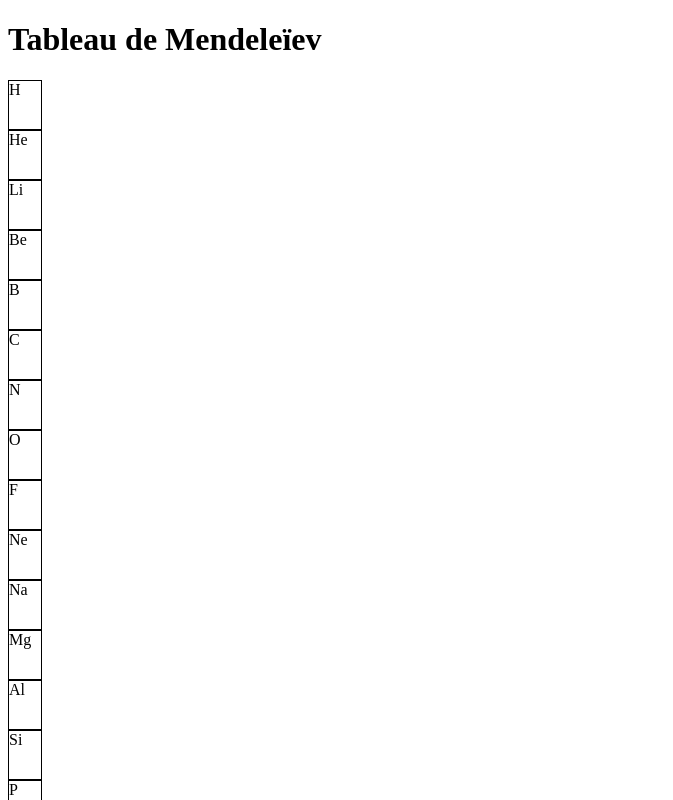
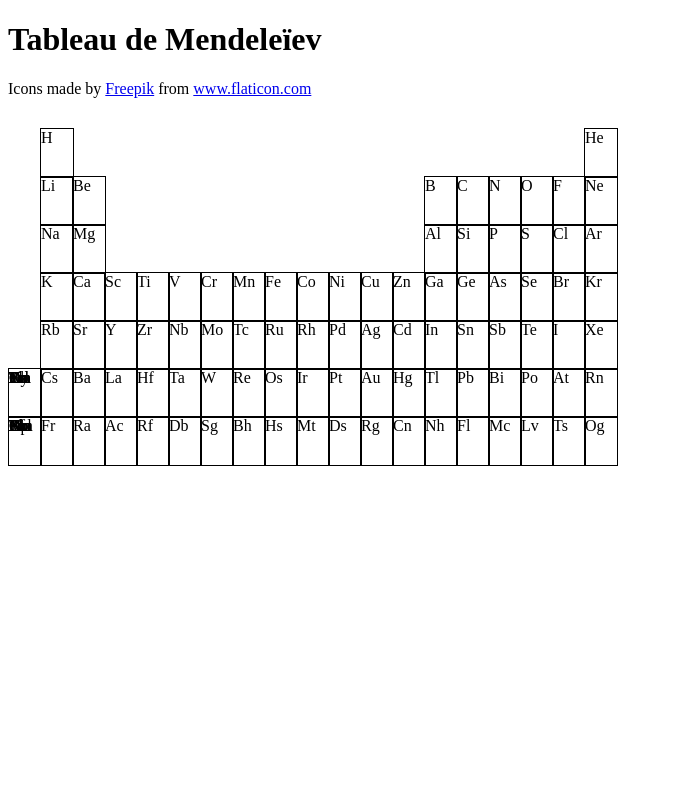
Before and after one commit to jlg-formation/tsr-juillet-2021, a website built with webpack: page front/src/index.html in a window 1280 px wide. Shown: the top 800 px of the page, without its empty margins (0-673 px from the left). Built offline with nearby package versions, Linux system fonts and the light colour scheme; files whose address does not match are found by name.

Commit message:
dev: positionning

```diff
--- a/front/src/Mendeleev.ts
+++ b/front/src/Mendeleev.ts
@@ -18,6 +18,11 @@ export class Mendeleev {
     selection
       .enter()
       .append("div")
+      .style("transform", (d) => {
+        const x = (d as any).Group * 2;
+        const y = (d as any).Period * 3;
+        return `translate(${x}em, ${y}em)`;
+      })
       .text((d) => (d as any).Symbol);
   }
 }
--- a/front/src/style.scss
+++ b/front/src/style.scss
@@ -1,5 +1,7 @@
 div.tableau {
+  position: relative;
   div {
+    position: absolute;
     border: 0.1em solid black;
     height: 3em;
     width: 2em;
```
